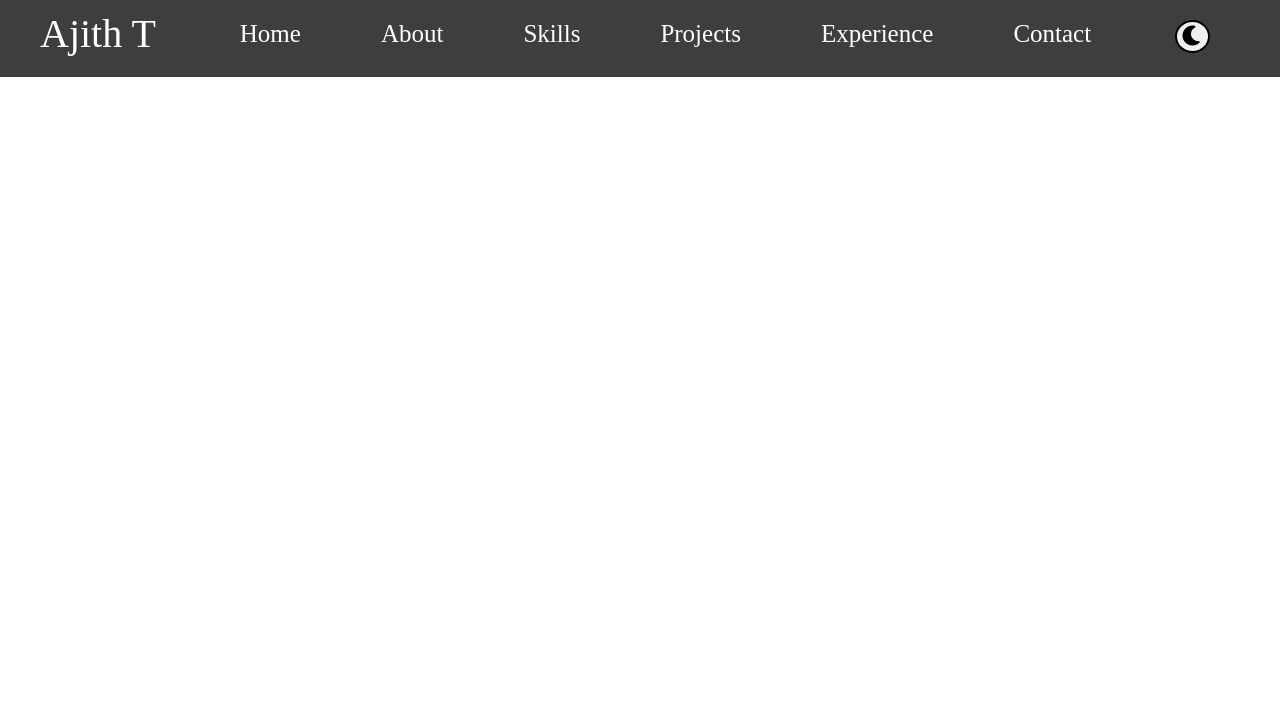
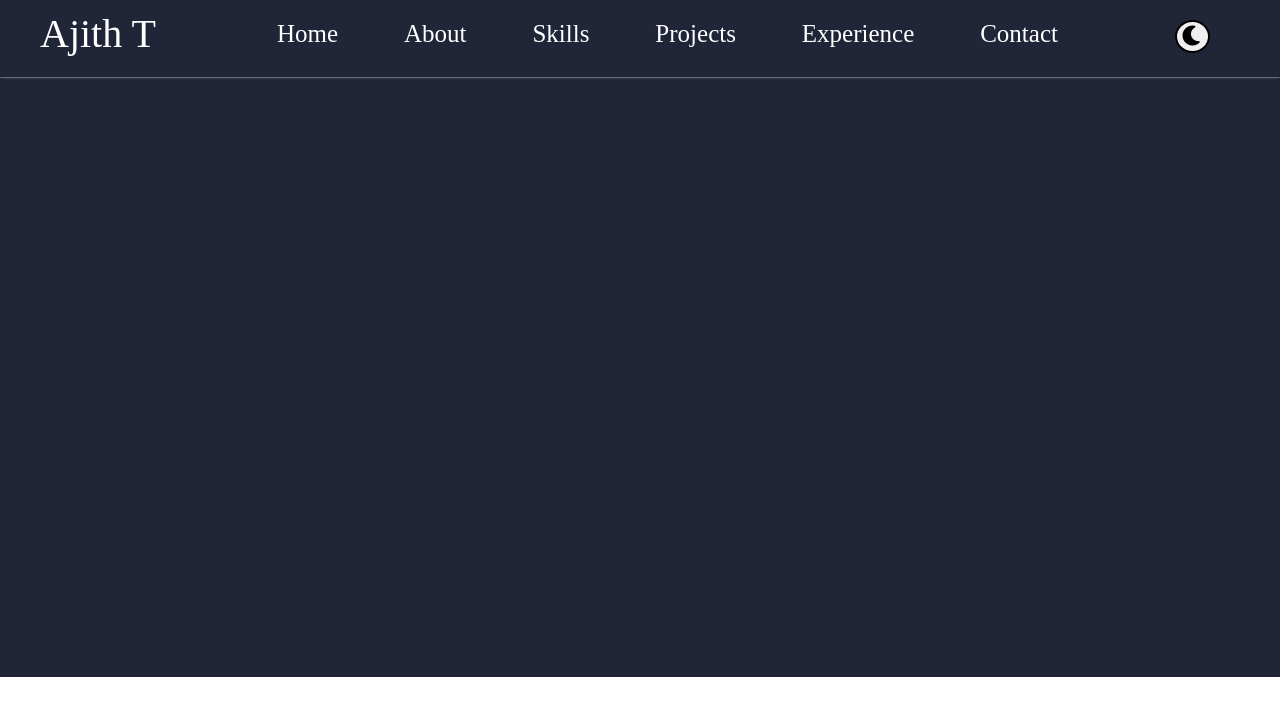
Before and after one commit to AjithT18/portfolio, a React app: page / in a window 1280 px wide. Shown: the top 716 px of the page. Built offline with nearby package versions, Linux system fonts and the light colour scheme; the HTML template or start-up script is replaced by a standard one.

Commit message:
portfolio

```diff
--- a/src/App.jsx
+++ b/src/App.jsx
@@ -1,10 +1,12 @@
 import Navbar from "./Components/Navbar"
+import Home from "./Components/Home"
 
 function App() {
 
   return (
     <>
       <Navbar/>
+      <Home/>
     </>
   )
 }
--- a/src/Components/Home.jsx
+++ b/src/Components/Home.jsx
@@ -0,0 +1,14 @@
+import "../style/Home.css"
+import "@fortawesome/fontawesome-free/css/all.min.css";
+
+function Home(){
+    return (
+        <>
+            <div className="home">
+
+            </div>
+        </>
+    )
+}
+
+export default Home
--- a/src/Components/Navbar.jsx
+++ b/src/Components/Navbar.jsx
@@ -6,7 +6,9 @@ function Navbar(){
         <>
             <div className="navbar">
                 <a href="#" className="logo">
-                    Ajith <span>T</span>
+                    <div>
+                        Ajith T
+                    </div>
                 </a>
                 <ul className="nav-links" id="navLinks">
                     <li><a href="#home" class="active">Home</a></li>
--- a/src/style/Home.css
+++ b/src/style/Home.css
@@ -0,0 +1,7 @@
+
+
+.home{
+    background-color: rgb(32, 38, 56);
+    height:600px;
+    width:100%;
+}
--- a/src/style/Navbar.css
+++ b/src/style/Navbar.css
@@ -4,14 +4,18 @@
 }
 .navbar{
     display:flex;
-    background-color: rgb(62, 62, 62);
+    background-color: rgb(32, 38, 56);
     justify-content: space-between;
     padding:10px 70px 20px 40px;
     position: sticky;
     top:0px;
     align-items: center;
+    box-shadow: 0px 0px 2px white ;
     .logo{
         font-size: 40px;
+        div{
+            width:120px;
+        }
     }
 
     a{
@@ -26,7 +30,10 @@
 
     .nav-links{
         display:flex;
-        gap:80px;
+        justify-content: space-between;
+        width: 100%;
+        margin-left:10%;
+        margin-right: 10%;
         li{
             list-style: none;
         }
```
